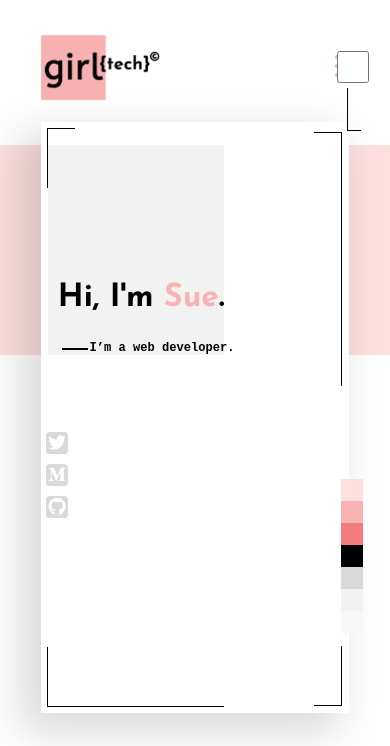
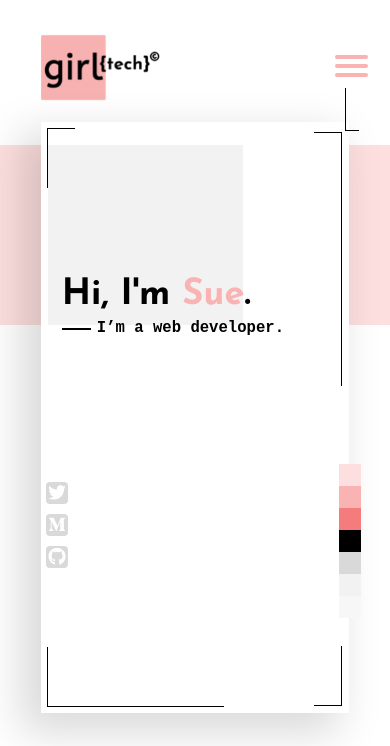
Before and after one commit to Hey-TechGirl/portfolio, a plain HTML site: page index.html in a window 390 px wide. Drawn offline with Linux system fonts and the light colour scheme.

Commit message:
Day 2 - Mobile Adjust

```diff
--- a/css/style-index.css
+++ b/css/style-index.css
@@ -169,10 +169,11 @@ div.stripe-grey {
 
 div.color-palette {
   position: absolute;
-  right: -14px;
+  right: -12px;
   bottom: 80px;
   width: 22px;
-  height: 154px;
+  height: 20vh;
+  z-index: 1;
   -webkit-animation: scale-in-ver-top 0.5s cubic-bezier(0.250, 0.460, 0.450, 0.940) 2s both;
   animation: scale-in-ver-top 0.5s cubic-bezier(0.250, 0.460, 0.450, 0.940) 2s both;
 }
@@ -234,7 +235,7 @@ div.color-palette div.seven {
 
 div.social-media {
   position: absolute;
-  top: 300px;
+  top: 41.5vh;
 }
 
 div.box {
@@ -590,26 +591,19 @@ section p span {
   }
 }
 
-@media (max-width: 650px) {
-  header nav a {
-    font-size: 0.8em;
-  }
-  div.stripe-grey {
-    width: 45vw;
-  }
+@media (max-width: 700px) {
   section h1 {
-    top: 150px;
-    left: 4.5vw;
-    font-size: 8.2vw;
+    top: 160px;
+    font-size: 7.40vw;
   }
   section p {
-    top: 209px;
-    left: 5.6vw;
-    font-size: 3.1vw;
+    top: 210px;
+    left: 3.85vw;
+    font-size: 2.8vw;
   }
 }
 
-@media (max-width: 600px) {
+@media (max-width: 650px) {
   header nav div#toggle {
     position: absolute;
     top: -58px;
@@ -627,7 +621,7 @@ section p span {
     width: 40px;
     height: 32px;
     display: block;
-    opacity: 1;
+    opacity: 0;
     cursor: pointer;
     z-index: 3;
     -webkit-touch-callout: none;
@@ -636,7 +630,7 @@ section p span {
     position: relative;
     display: block;
     top: 45px;
-    left: 83.5vw;
+    left: 85vw;
     width: 33px;
     height: 4px;
     margin-bottom: 5px;
@@ -704,21 +698,80 @@ section p span {
   }
 }
 
-@media (max-width: 525px) {
+@media (max-width: 575px) {
   header nav input {
     right: -2px;
   }
+  div.stripe-grey {
+    width: 45vw;
+  }
+  section h1 {
+    top: 160px;
+    left: 4.7vw;
+    font-size: 8.2vw;
+  }
+  section p {
+    top: 212px;
+    left: 5.7vw;
+    font-size: 3.1vw;
+  }
 }
 
-@media (max-width: 450px) {
+@media (max-width: 500px) {
   header nav input {
     right: -14px;
+  }
+  div.marks {
+    right: 8vw;
+  }
+}
+
+@media (max-width: 470px) {
+  header nav div#toggle {
+    right: -45px;
+  }
+  div.stripe-grey {
+    width: 50vw;
+  }
+  section h1 {
+    top: 165px;
+    font-size: 9.3vw;
+  }
+  section p {
+    left: 5.5vw;
+    font-size: 3.5vw;
+  }
+  section p::before {
+    width: 13%;
+  }
+  section p span {
+    margin-right: 9vw;
   }
 }
 
 @media (max-width: 400px) {
   header nav input {
-    right: -24px;
+    right: -25px;
+  }
+  div.stripe-pink {
+    height: 180px;
+  }
+  div.stripe-grey {
+    height: 180px;
+  }
+  section h1 {
+    top: 145px;
+    left: 5.5vw;
+  }
+  section p {
+    top: 187px;
+    font-size: 4vw;
+  }
+  section p::before {
+    width: 13%;
+  }
+  section p span {
+    margin-right: 9vw;
   }
 }
 
```
